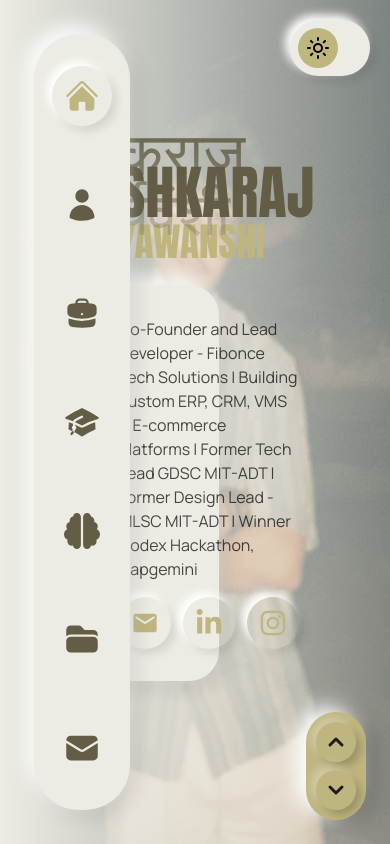
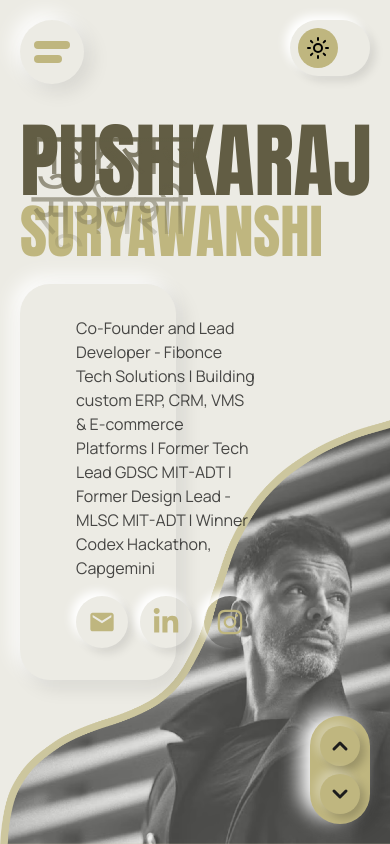
Before and after one commit to pushkaraj23/Portfolio, a Next.js app: page / in a window 390 px wide. Built offline with nearby package versions, Linux system fonts and the light colour scheme.

Commit message:
made navbar responsive

```diff
--- a/app/page.tsx
+++ b/app/page.tsx
@@ -4,10 +4,10 @@ import { FaLinkedinIn, FaInstagram } from "react-icons/fa6";
 
 export default function Home() {
   return (
-    <div className="py-10 px-5 flex flex-col justify-center h-full">
-      <h1 className="uppercase text-[15vw] leading-[15vw] font-primary text-accent-two">Pushkaraj</h1>
+    <div className="py-20 md:py-10 px-5 flex flex-col md:justify-center h-full">
+      <h1 className="max-sm:mt-10 uppercase text-[21vw] leading-[21vw] md:text-[15vw] md:leading-[15vw] font-primary text-accent-two">Pushkaraj</h1>
       <div className="flex flex-col items-end w-fit relative z-0">
-        <h1 className="uppercase text-[10vw] leading-[10vw] font-primary text-secondary-two">Suryawanshi</h1>
+        <h1 className="uppercase text-[15vw] leading-[15vw] md:text-[10vw] md:leading-[10vw] font-primary text-secondary-two">Suryawanshi</h1>
         <h2 className="font-kalam text-6xl absolute -right-10 bottom-0 bg-linear-to-t from-transparent via-accent-two/60 to-accent-two py-3 px-3 bg-clip-text text-transparent">
           पुष्कराज सूर्यवंशी
         </h2>
@@ -23,9 +23,9 @@ export default function Home() {
           </div>
         </div>
       </div>
-      <div className="absolute h-full right-0 top-0 -z-10">
+      <div className="absolute md:h-full right-0 bottom-0 -z-10">
         <img src="/hero-img.jpg" className="h-full" alt="hero image" />
-        <div className="absolute h-full w-full inset-0 bg-linear-to-r from-primary to-primary/50" />
+        {/* <div className="absolute h-full w-full inset-0 bg-linear-to-r from-primary to-primary/50" /> */}
       </div>
     </div>
   );
--- a/components/AppLayout.tsx
+++ b/components/AppLayout.tsx
@@ -12,7 +12,7 @@ export default function AppLayout({
     return (
         <div className="h-full relative">
             <Navbar />
-            <main className="pl-[11vw] h-screen w-screen">
+            <main className="md:pl-[11vw] h-screen w-screen">
                 {children}
             </main>
             <ThemeToggle />
--- a/components/Arrowbuttons.tsx
+++ b/components/Arrowbuttons.tsx
@@ -33,7 +33,7 @@ export default function ArrowButtons() {
         router.push(NAV_ITEMS[previousIndex].href);
     };
     return (
-        <div className="p-2.5 neu-accent absolute z-50 bottom-6 right-6 rounded-full bg-accent flex flex-col gap-2">
+        <div className="p-2.5 neu-accent absolute z-50 bottom-5 right-5 rounded-full bg-accent flex flex-col gap-2">
             <button onClick={previous} className="p-2 rounded-full bg-accent neu-arrow-buttons hover:cursor-pointer"><ChevronUp className="text-[#1c1c1c]" strokeWidth={3} /></button>
             <button onClick={next} className="p-2 rounded-full bg-accent neu-arrow-buttons hover:cursor-pointer"><ChevronDown className="text-[#1c1c1c]" strokeWidth={3} /></button>
         </div>
--- a/components/Navbar.tsx
+++ b/components/Navbar.tsx
@@ -4,46 +4,130 @@ import { useState } from "react";
 import { NAV_ITEMS } from "@/lib/navigation";
 import { usePathname } from "next/navigation";
 import Link from "next/link";
-
-interface NavbarProps {
-    activeNav: number;
-    setActiveNav: (index: number) => void;
-    items: string[];
-}
+import { Menu, X } from "lucide-react";
 
 export default function Navbar() {
     const [expanded, setExpanded] = useState(false);
+    const [mobileOpen, setMobileOpen] = useState(false);
     const pathname = usePathname();
 
     return (
+        <>
+            {/* ================= MOBILE NAVBAR ================= */}
+            <div className={`md:hidden`}>
+
+                {/* Hamburger / Cross Button */}
+                <button
+                    onClick={() => setMobileOpen(!mobileOpen)}
+                    className="ml-auto w-16 h-16 flex items-center justify-center flex-col fixed z-50 top-5 left-5 rounded-full neu-card bg-primary"
+                    aria-label={mobileOpen ? "Close menu" : "Open menu"}
+                >
+                    <div>
+                        <div className={`h-2 rounded-full w-9 bg-accent transition-all duration-500 ${mobileOpen? "rotate-45 translate-y-1" : ""}`} />
+                        <div className={`h-2 rounded-full w-7 bg-accent transition-all duration-500 ${mobileOpen? "-rotate-45 -translate-y-1 w-9" : "mt-1.5"}`} />
+                    </div>
+                </button>
+
+                {/* Dropdown */}
+                <nav
+                    className={`
+                        w-full rounded-b-[35px] neu-card bg-primary
+                        overflow-hidden
+                        transition-all duration-500
+                        ease-[cubic-bezier(.34,1.56,.64,1)]
+                        ${mobileOpen
+                            ? "max-h-150 opacity-100 pt-26 pb-5"
+                            : "max-h-0 opacity-0 py-0"
+                        }
+                    `}
+                >
+                    <div className="flex flex-col gap-2 px-5">
+                        {NAV_ITEMS.map((item, index) => {
+                            const Icon = item.icon;
+                            const isActive = pathname === item.href;
+
+                            return (
+                                <Link
+                                    key={index}
+                                    href={item.href}
+                                    onClick={() => setMobileOpen(false)}
+                                    className={`
+                                        flex items-center gap-4
+                                        px-4 py-3 rounded-full
+                                        transition-all duration-200
+                                        ${isActive
+                                            ? "text-accent neu-button"
+                                            : "text-secondary"
+                                        }
+                                    `}
+                                >
+                                    <Icon className="w-7 h-7" />
+
+                                    <p className="font-primary text-lg tracking-wide">
+                                        {item.name}
+                                    </p>
+                                </Link>
+                            );
+                        })}
+                    </div>
+                </nav>
+            </div>
+
+
+            {/* ================= DESKTOP NAVBAR ================= */}
             <nav
                 onMouseEnter={() => setExpanded(true)}
                 onMouseLeave={() => setExpanded(false)}
-            className={`absolute z-50 top-[4%] left-[4vh] h-[92%] px-4.5 py-2 flex flex-col justify-around rounded-[45px] neu-card transition-all duration-500 ease-[cubic-bezier(.34,1.56,.64,1)] overflow-hidden bg-primary
-                ${expanded ? "w-56" : "w-24"}`}
+                className={`
+                    hidden md:flex
+                    absolute z-50 top-[3%] left-[4vh]
+                    h-[94%] px-4.5 py-2
+                    flex-col justify-around
+                    rounded-[45px] neu-card
+                    transition-all duration-500
+                    ease-[cubic-bezier(.34,1.56,.64,1)]
+                    overflow-hidden bg-primary
+                    ${expanded ? "w-52" : "w-24"}
+                `}
             >
                 {NAV_ITEMS.map((item, index) => {
                     const Icon = item.icon;
-                return <Link
+
+                    return (
+                        <Link
                             key={index}
                             href={item.href}
                             className={`
-                        flex items-center gap-3 group
+                                flex rounded-full p-3 items-center gap-3 group
                                 ${pathname === item.href
-                            ? "text-accent"
-                            : "text-secondary"}
+                                    ? "text-accent neu-button"
+                                    : "text-secondary"
+                                }
                             `}
                         >
-                    <div className={`p-3 w-fit rounded-full
-                        ${pathname === item.href
-                            ? "neu-button"
-                            : ""}`
-                    }>
-                        <Icon className="w-9 h-9 transition-colors duration-200 group-hover:text-accent/60" />
-                    </div>
-                    {expanded && <p className="font-primary text-lg tracking-wide transition-colors duration-200 group-hover:text-accent/60">{item.name}</p>}
+                            <Icon
+                                className="
+                                        w-9 h-9
+                                        transition-colors duration-200
+                                        group-hover:text-accent/60
+                                    "
+                            />
+
+                            {expanded && (
+                                <p
+                                    className="
+                                        font-primary text-lg tracking-wide
+                                        transition-colors duration-200
+                                        group-hover:text-accent/60
+                                    "
+                                >
+                                    {item.name}
+                                </p>
+                            )}
                         </Link>
+                    );
                 })}
             </nav>
-    )
+        </>
+    );
 }
```
Also changed, not shown: public/hero-img.jpg. Lines whose indentation alone changed are shown as unchanged.
